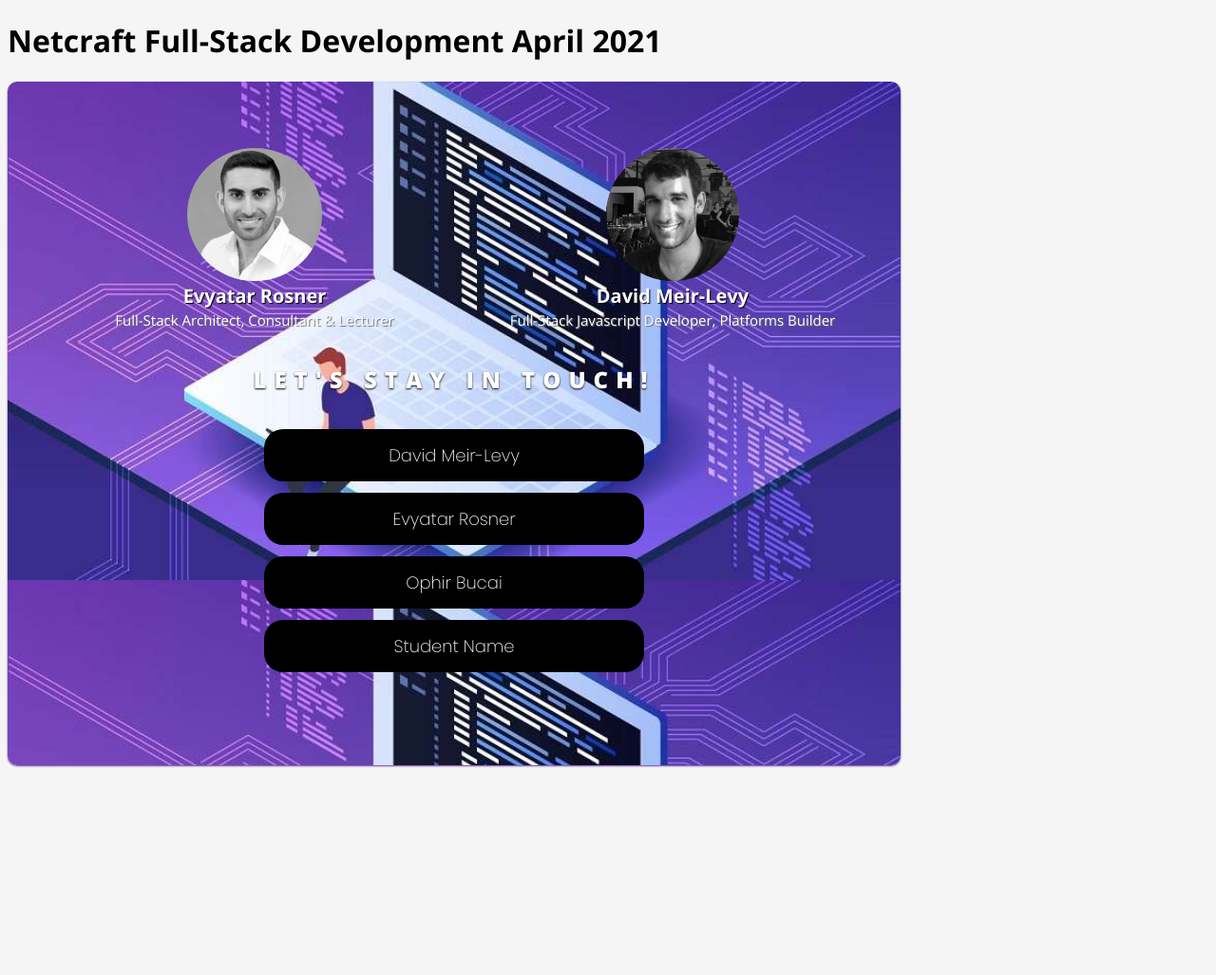
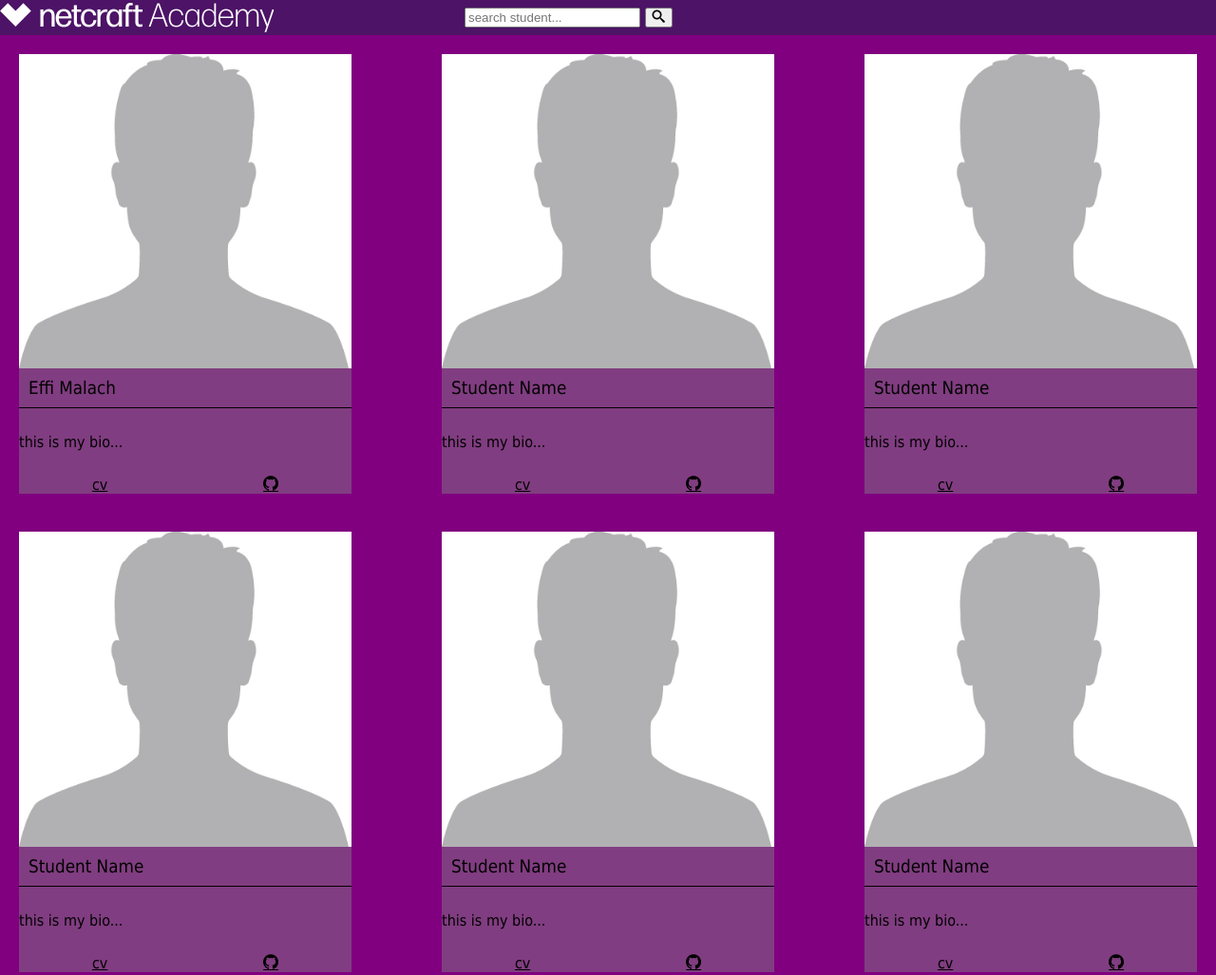
Before and after one commit to d-stuff/netcraft-04-2021, a plain HTML site: page students.html in a window 1280 px wide. Shown: the top 1027 px of the page at 95% size. Before the commit the page ends 814 px from the top, so only its background shows below. Drawn offline with nearby package versions, Linux system fonts and the light colour scheme; files whose address does not match are found by name.

Commit message:
replace students.html & adding item+list+layout css files & adding folder for profile pics & netcraft logo & adding .vscode to git ignore

```diff
--- /dev/null
+++ b/student-item.css
@@ -0,0 +1,40 @@
+.student-item {
+  display: grid;
+  grid-template-areas: "thumbnail thumbnail"
+		               "title title"
+		               "about-me about-me"
+		               " cv github";
+  grid-gap:  10px;
+}
+  h3 {
+	grid-area: title;
+	margin: 0;
+	padding: 0 0  10px  10px;
+	border-bottom: 1px solid black;
+	font-weight: normal;
+  }
+
+  .student-image {
+	grid-area: thumbnail;
+  }
+  img{
+	max-width: 100%;
+	max-height: 100%;
+	display: block;
+}
+  .about-me{
+	grid-area: about-me;
+	text-align: left;
+  }
+  .cv{
+	grid-area: cv;
+	text-align: center;
+	color: black;
+  }
+
+  .github{
+	grid-area: github;
+	text-align: center;
+	color: black;
+
+  }
--- /dev/null
+++ b/students-layout.css
@@ -0,0 +1,22 @@
+html, body {
+    margin: 0;
+    padding: 0;
+    font-family: Tahoma, sans-serif;
+    background-color: purple;
+
+  }
+
+  .container {
+    max-width: 1400px;
+    display: flex;
+    align-items: center;
+    margin: 0 auto;
+    background-color: rgb(76, 19, 102);
+  }
+
+
+
+
+  .logo{
+margin-right: 100px;
+  }
--- /dev/null
+++ b/students-list.css
@@ -0,0 +1,15 @@
+
+   .students-list {
+    max-width: 1400px;
+    display: flex;
+    justify-content: space-between;
+    flex-wrap: wrap;
+    margin: 0 auto;
+
+
+}
+ .student-item {
+    width: 350px;
+    margin: 20px;
+    background-color: rgb(129, 61, 129);
+}
--- a/students.html
+++ b/students.html
@@ -2,59 +2,128 @@
 <html lang="en">
 <head>
   <meta charset="utf-8">
-  <link rel="stylesheet" type="text/css" href="students.css" />
+  <link rel="stylesheet" type="text/css" href="./student-item.css" />
+  <link rel="stylesheet" type="text/css" href="./students-list.css" />
+  <link rel="stylesheet" type="text/css" href="./students-layout.css" />
+  <link href="./icons/style.css" rel="stylesheet">
+
   <title>Students</title>
 </head>
 <body>
-  <h1 class="course-title">Netcraft Full-Stack Development April 2021</h1>
-  <main class="students-container">
-    <section class="teachers-wrapper">
-      <div class="teacher-container">
-        <img class="teacher-photo" src="assets/photos/evy.png" alt="Evyatar Rozner" />
-        <h1 class="teacher-name">Evyatar Rosner</h1>
-        <p class="teacher-description">Full-Stack Architect, Consultant & Lecturer</p>
-      </div>
-      <div class="teacher-container">
-        <img class="teacher-photo" src="assets/photos/dml.jpeg" alt="David Meir-Levy" />
-        <h1 class="teacher-name">David Meir-Levy</h1>
-        <p class="teacher-description">Full-Stack Javascript Developer, Platforms Builder</p>
-      </div>
-    </section>
-    <h2 class="students-title">Let's stay in touch!</h2>
-    <ol>
-      <li class="student-card">
-        <h1 class="student-name">David Meir-Levy</h1>
-        <ul class="student-contact">
-          <li class="github"><a href="https://github.com/davidmeirlevy" target="_blank"></a></li>
-          <li class="email"><a href="mailto:david@davidlevy.co.il"></a></li>
-        </ul>
-      </li>
-      <li class="student-card">
-        <h1 class="student-name">Evyatar Rosner</h1>
-        <ul class="student-contact">
-          <li class="github"><a href="https://github.com/evyros" target="_blank"></a></li>
-          <li class="email"><a href="mailto:me@evyatarrosner.com"></a></li>
-        </ul>
-      </li>
-      <li class="student-card">
-        <h1 class="student-name">Ophir Bucai</h1>
-        <ul class="student-contact">
-          <li class="github"><a href="https://github.com/ophirbucai" target="_blank"></a></li>
-          <li class="email"><a href="mailto:ophirbucai@gmail.com"></a></li>
-        </ul>
-      </li>
+  <section class="container">
+    <div class="logo">
+      <img class="logo" src="./netcraft_logo.png">
+    </div>
+    <form method="get" action="#">
+      <input name="q" placeholder="search student...">
+      <button><i class="icon-search"></i></button>
+    </form>
+  </section>
+ <main class="students-list">
+  <div class="student-item">
+    <h3>Effi Malach</h3>
+    <a class="student-image"><img src="./students-profile-imgs/blank-head-profile-pic-for-a-man.jpg"></a>
+    <p class="about-me">this is my bio...</p>
+    <a class="cv" href="./effiMalach/index.html" title="cv" target="_blank">cv</a>
+    <a class="github" href="https://github.com/effimalach" title="Github" target="_blank"><i class="icon-github"></i></a>
+  </div>
 
+<div class="student-item">
+  <h3>Student Name</h3>
+  <a class="student-image"><img src="./students-profile-imgs/blank-head-profile-pic-for-a-man.jpg"></a>
+  <p class="about-me">this is my bio...</p>
+  <a class="cv" href="#" title="cv" target="_blank">cv</a>
+  <a class="github" href="#" title="Github" target="_blank"><i class="icon-github"></i></a>
+</div>
 
-<!-- template -- please duplicate the following block above this comment line, then add your name, github and email address -->
-      <li class="student-card">
-        <h1 class="student-name">Student Name</h1>
-        <ul class="student-contact">
-          <li class="github"><a href="#" target="_blank"></a></li>
-          <li class="email"><a href="mailto:#"></a></li>
-        </ul>
-      </li>
+<div class="student-item">
+  <h3>Student Name</h3>
+  <a class="student-image"><img src="./students-profile-imgs/blank-head-profile-pic-for-a-man.jpg"></a>
+  <p class="about-me">this is my bio...</p>
+  <a class="cv" href="#" title="cv" target="_blank">cv</a>
+  <a class="github" href="#" title="Github" target="_blank"><i class="icon-github"></i></a>
+</div>
 
-    </ol>
-  </main>
+<div class="student-item">
+  <h3>Student Name</h3>
+  <a class="student-image"><img src="./students-profile-imgs/blank-head-profile-pic-for-a-man.jpg"></a>
+  <p class="about-me">this is my bio...</p>
+  <a class="cv" href="#" title="cv" target="_blank">cv</a>
+  <a class="github" href="#" title="Github" target="_blank"><i class="icon-github"></i></a>
+</div>
+
+<div class="student-item">
+  <h3>Student Name</h3>
+  <a class="student-image"><img src="./students-profile-imgs/blank-head-profile-pic-for-a-man.jpg"></a>
+  <p class="about-me">this is my bio...</p>
+  <a class="cv" href="#" title="cv" target="_blank">cv</a>
+  <a class="github" href="#" title="Github" target="_blank"><i class="icon-github"></i></a>
+</div>
+
+<div class="student-item">
+  <h3>Student Name</h3>
+  <a class="student-image"><img src="./students-profile-imgs/blank-head-profile-pic-for-a-man.jpg"></a>
+  <p class="about-me">this is my bio...</p>
+  <a class="cv" href="#" title="cv" target="_blank">cv</a>
+  <a class="github" href="#" title="Github" target="_blank"><i class="icon-github"></i></a>
+</div>
+
+<div class="student-item">
+  <h3>Student Name</h3>
+  <a class="student-image"><img src="./students-profile-imgs/blank-head-profile-pic-for-a-man.jpg"></a>
+  <p class="about-me">this is my bio...</p>
+  <a class="cv" href="#" title="cv" target="_blank">cv</a>
+  <a class="github" href="#" title="Github" target="_blank"><i class="icon-github"></i></a>
+</div>
+
+<div class="student-item">
+  <h3>Student Name</h3>
+  <a class="student-image"><img src="./students-profile-imgs/blank-head-profile-pic-for-a-man.jpg"></a>
+  <p class="about-me">this is my bio...</p>
+  <a class="cv" href="#" title="cv" target="_blank">cv</a>
+  <a class="github" href="#" title="Github" target="_blank"><i class="icon-github"></i></a>
+</div>
+
+<div class="student-item">
+  <h3>Student Name</h3>
+  <a class="student-image"><img src="./students-profile-imgs/blank-head-profile-pic-for-a-man.jpg"></a>
+  <p class="about-me">this is my bio...</p>
+  <a class="cv" href="#" title="cv" target="_blank">cv</a>
+  <a class="github" href="#" title="Github" target="_blank"><i class="icon-github"></i></a>
+</div>
+
+<div class="student-item">
+  <h3>Student Name</h3>
+  <a class="student-image"><img src="./students-profile-imgs/blank-head-profile-pic-for-a-man.jpg"></a>
+  <p class="about-me">this is my bio...</p>
+  <a class="cv" href="#" title="cv" target="_blank">cv</a>
+  <a class="github" href="#" title="Github" target="_blank"><i class="icon-github"></i></a>
+</div>
+
+<div class="student-item">
+  <h3>Student Name</h3>
+  <a class="student-image"><img src="./students-profile-imgs/blank-head-profile-pic-for-a-man.jpg"></a>
+  <p class="about-me">this is my bio...</p>
+  <a class="cv" href="#" title="cv" target="_blank">cv</a>
+  <a class="github" href="#" title="Github" target="_blank"><i class="icon-github"></i></a>
+</div>
+
+<div class="student-item">
+  <h3>Student Name</h3>
+  <a class="student-image"><img src="./students-profile-imgs/blank-head-profile-pic-for-a-man.jpg"></a>
+  <p class="about-me">this is my bio...</p>
+  <a class="cv" href="#" title="cv" target="_blank">cv</a>
+  <a class="github" href="#" title="Github" target="_blank"><i class="icon-github"></i></a>
+</div>
+
+<div class="student-item">
+  <h3>Student Name</h3>
+  <a class="student-image"><img src="./students-profile-imgs/blank-head-profile-pic-for-a-man.jpg"></a>
+  <p class="about-me">this is my bio...</p>
+  <a class="cv" href="#" title="cv" target="_blank">cv</a>
+  <a class="github" href="#" title="Github" target="_blank"><i class="icon-github"></i></a>
+</div>
+
+</main>
 </body>
 </html>
```
Also changed, not shown: netcraft_logo.png (added), students-profile-imgs/blank-head-profile-pic-for-a-man.jpg (added), 1 other file.
